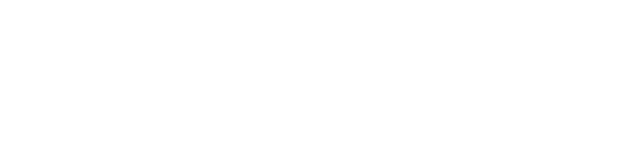
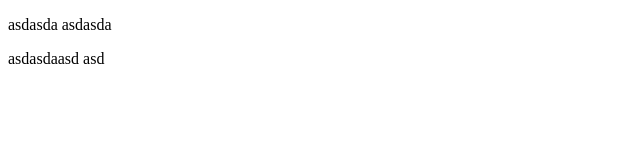
Before and after one commit to WexxLourenco/First-Project, a plain HTML site: page index.html in a window 1280 px wide. Shown: the whole page, without its empty margins (0-640 px from the left). Drawn offline with Linux system fonts and the light colour scheme.

Commit message:
P tag added

```diff
--- a/index.html
+++ b/index.html
@@ -6,6 +6,13 @@
     <title>Document</title>
 </head>
 <body>
+    <p>asdasda
+        asdasda
+    </p>
+    <p>asdasdaasd
+        asd
+
+    </p>
 
 </body>
 </html>
```
